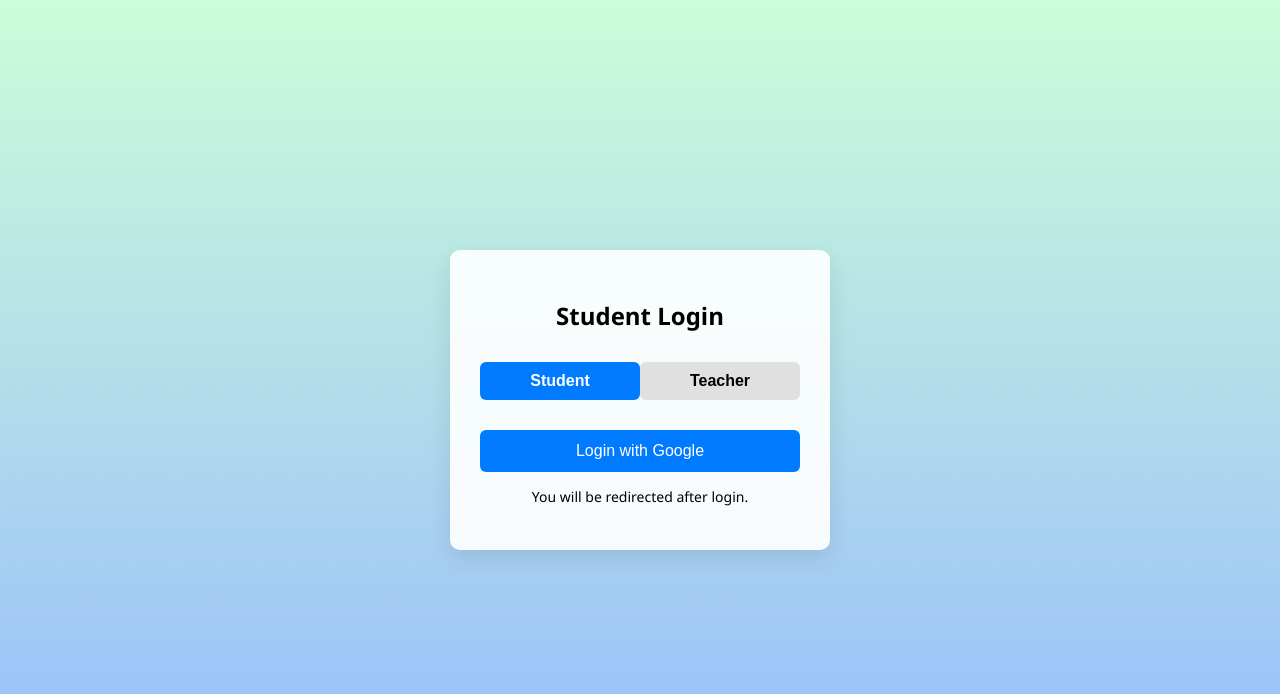
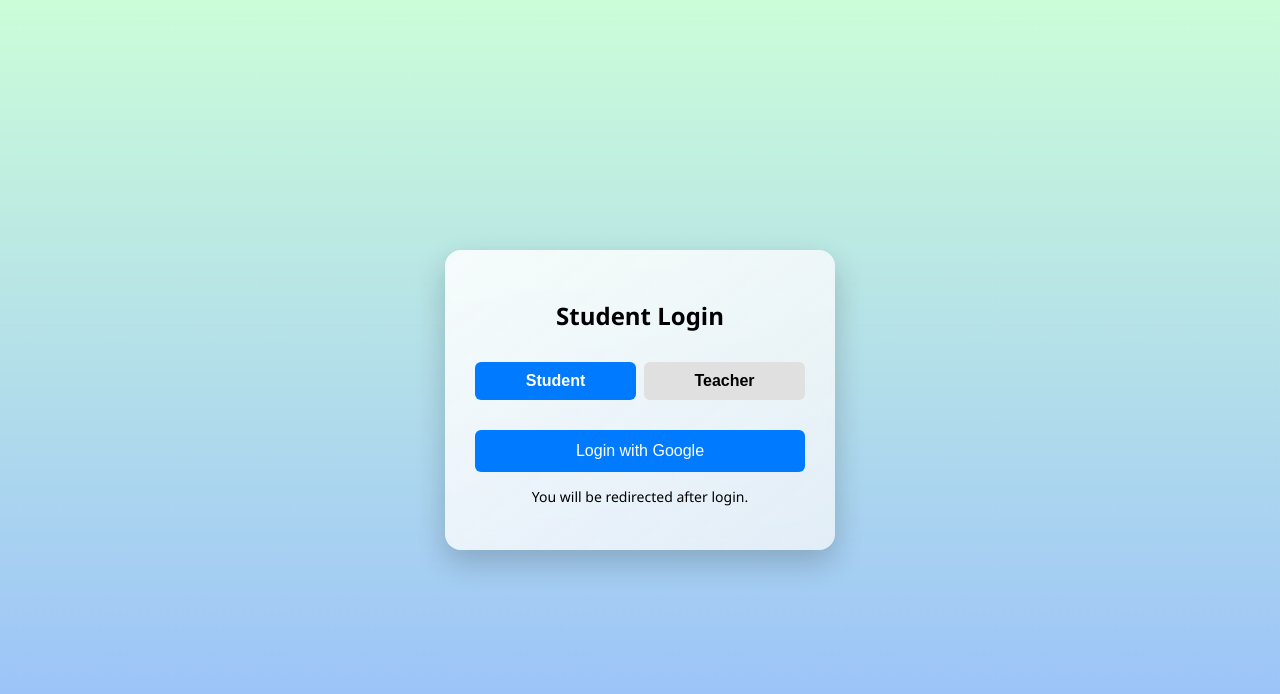
Before and after one commit to code-with-virus/login-protocol, a plain HTML site: page index.html in a window 1280 px wide. Drawn offline with Linux system fonts and the light colour scheme.

Commit message:
Update index.html

```diff
--- a/index.html
+++ b/index.html
@@ -22,22 +22,25 @@
     }
 
     .login-container {
-      background: rgba(255, 255, 255, 0.9);
+      background: linear-gradient(to bottom right, #ffffffdd, #f0f4f8cc);
       padding: 30px;
-      border-radius: 10px;
-      box-shadow: 0 8px 24px rgba(0,0,0,0.1);
-      width: 320px;
+      border-radius: 16px;
+      box-shadow: 0 12px 30px rgba(0,0,0,0.2);
+      width: 330px;
       text-align: center;
+      backdrop-filter: blur(8px);
     }
 
     h2 {
       margin-bottom: 20px;
+      font-weight: 700;
     }
 
     .role-toggle {
       display: flex;
       justify-content: center;
       margin-bottom: 20px;
+      gap: 8px;
     }
 
     .role-toggle button {
@@ -48,7 +51,8 @@
       background: #e0e0e0;
       color: #000;
       font-weight: bold;
-      transition: 0.3s;
+      border-radius: 6px;
+      transition: all 0.3s ease;
     }
 
     .role-toggle button.active {
@@ -75,6 +79,11 @@
       font-size: 16px;
       cursor: pointer;
       margin-top: 10px;
+      transition: background 0.3s;
+    }
+
+    button:hover {
+      background: #0056cc;
     }
 
     .note {
@@ -107,22 +116,20 @@
   </div>
 
   <script>
-    // 🔥 Firebase Config
+    // Firebase Config
     const firebaseConfig = {
       apiKey: "AIzaSyAe4ENapp8UMoWlaV-z19hKvoivyPlOvhQ",
       authDomain: "student-info-8cfd2.firebaseapp.com",
       projectId: "student-info-8cfd2",
-      storageBucket: "student-info-8cfd2.firebasestorage.app",
+      storageBucket: "student-info-8cfd2.appspot.com",
       messagingSenderId: "256930464254",
       appId: "1:256930464254:web:6201fedfd7e810ee3180af",
       measurementId: "G-LRYDNTQ0NR"
     };
 
-    // Initialize Firebase
     firebase.initializeApp(firebaseConfig);
     const auth = firebase.auth();
 
-    // Role toggle logic
     const studentBtn = document.getElementById('student-btn');
     const teacherBtn = document.getElementById('teacher-btn');
     const studentLogin = document.getElementById('student-login');
@@ -145,7 +152,6 @@
       }
     }
 
-    // Google login for students
     document.getElementById('google-login').addEventListener('click', () => {
       const provider = new firebase.auth.GoogleAuthProvider();
       provider.addScope('profile');
@@ -153,17 +159,15 @@
 
       auth.signInWithPopup(provider)
         .then(result => {
-          console.log('Sign in successful:', result.user);
           alert(`Welcome, ${result.user.displayName}`);
           window.location.href = "student-dashboard.html";
         })
         .catch(error => {
-          console.error('Sign in error:', error.code, error.message);
+          console.error('Sign in error:', error.message);
           alert(`Sign-In Failed: ${error.message}`);
         });
     });
 
-    // Hardcoded login for teachers
     document.getElementById('teacher-login').addEventListener('submit', function(e) {
       e.preventDefault();
       const email = document.getElementById('teacher-email').value;
```
